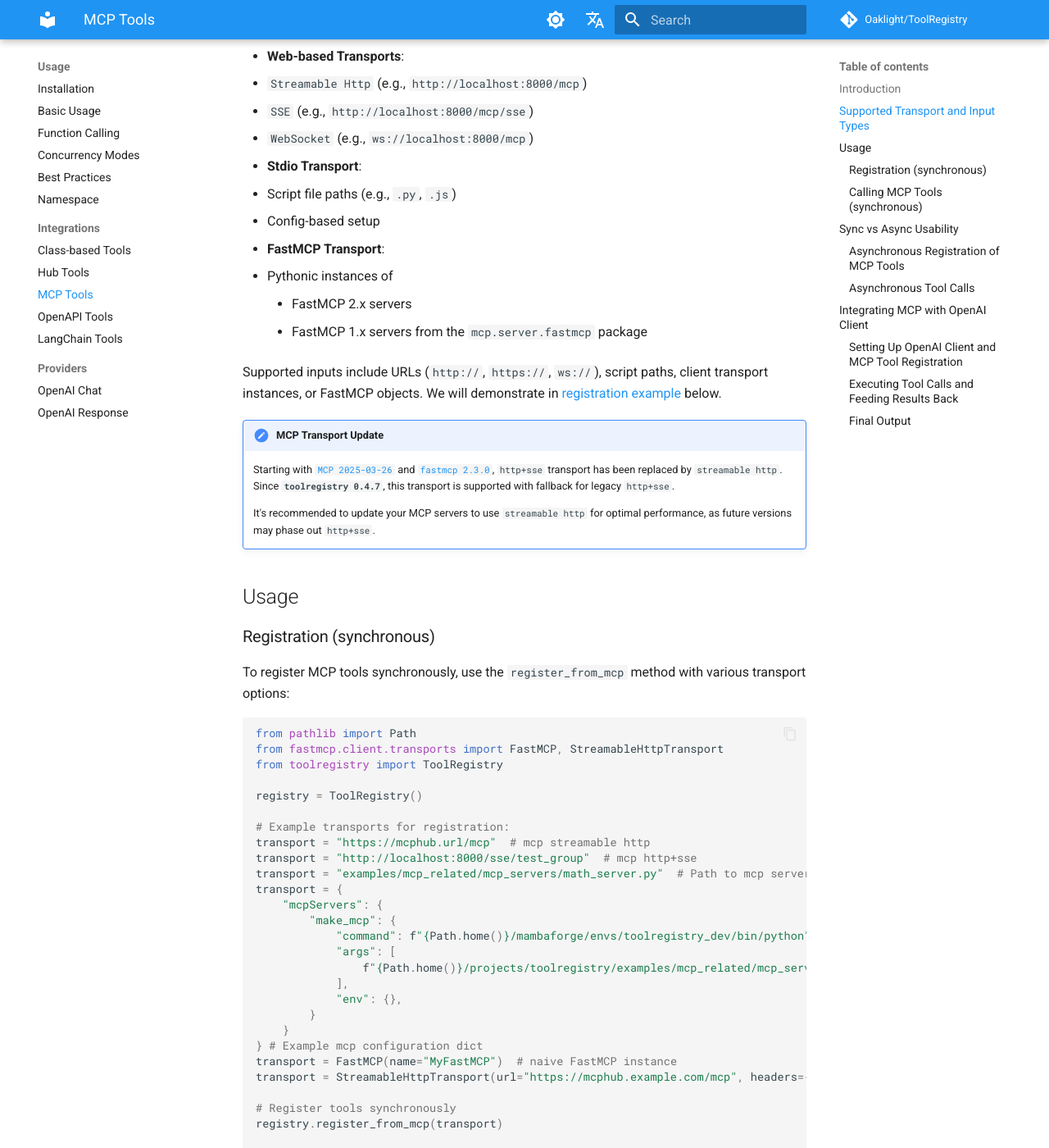
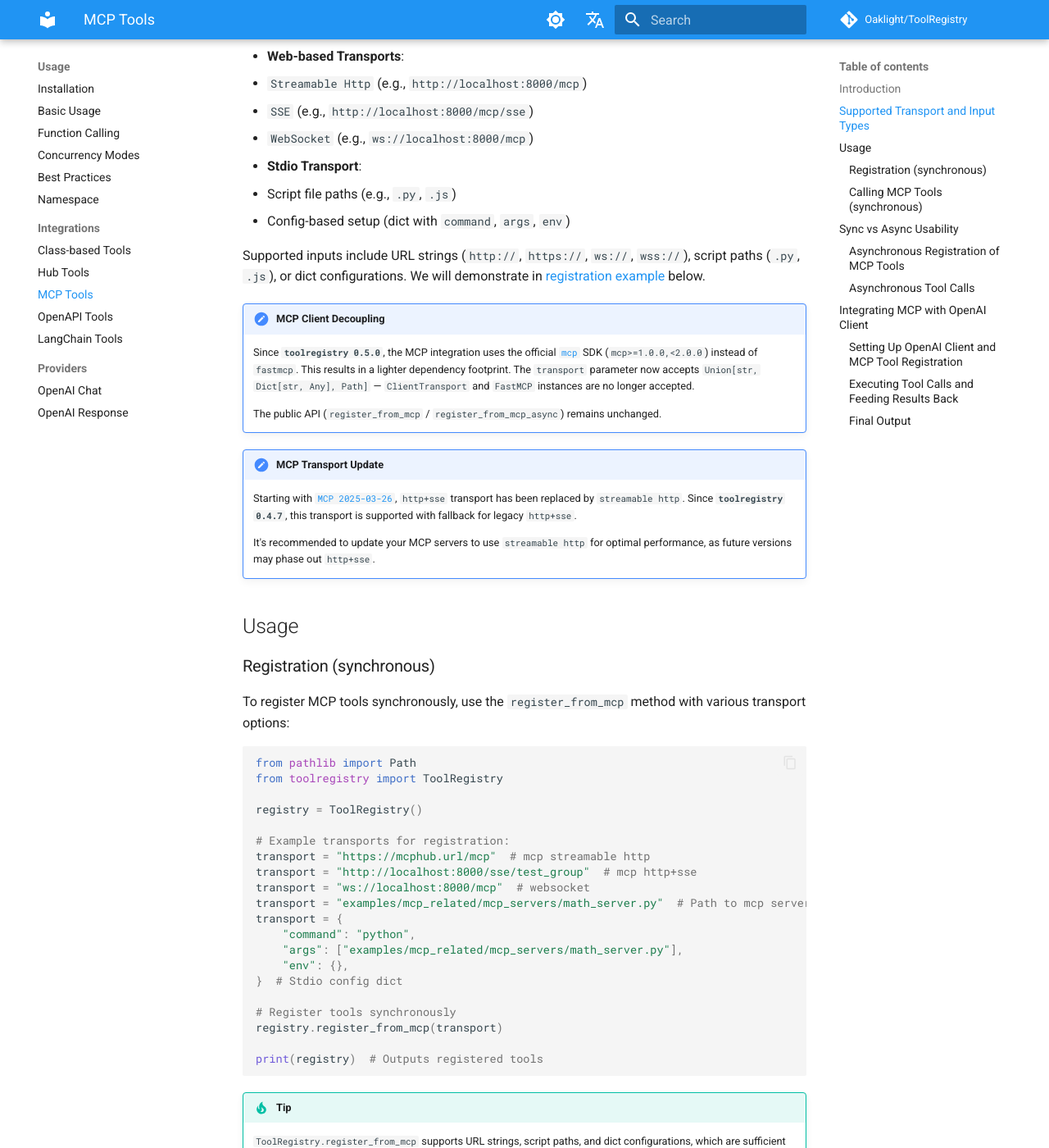
Before and after one commit to Oaklight/ToolRegistry, an MkDocs documentation site: the page built from docs/usage/integrations/mcp.md, in a window 1280 px wide and 1400 px high, scrolled down 556 px. Shown: the whole window at 82% size. Built offline with MkDocs 1.6.1 and Material for MkDocs 9.7.7, drawn with Linux system fonts in a browser that asks for light colours; comment, search, counter and statistics services are not loaded; some of the changed text lies outside the part shown.

Commit message:
docs: update MCP docs for client decoupling (fastmcp -> official mcp SDK)

````diff
--- a/docs/usage/integrations/mcp.md
+++ b/docs/usage/integrations/mcp.md
@@ -17,16 +17,17 @@
   - `WebSocket` (e.g., `ws://localhost:8000/mcp`)
 - **Stdio Transport**:
   - Script file paths (e.g., `.py`, `.js`)
-  - Config-based setup
-- **FastMCP Transport**:
-  - Pythonic instances of
-    - FastMCP 2.x servers
-    - FastMCP 1.x servers from the `mcp.server.fastmcp` package
+  - Config-based setup (dict with `command`, `args`, `env`)
 
-Supported inputs include URLs (`http://`, `https://`, `ws://`), script paths, client transport instances, or FastMCP objects. We will demonstrate in [registration example](#registration-synchronous) below.
+Supported inputs include URL strings (`http://`, `https://`, `ws://`, `wss://`), script paths (`.py`, `.js`), or dict configurations. We will demonstrate in [registration example](#registration-synchronous) below.
+
+!!! note "MCP Client Decoupling"
+    Since **`toolregistry 0.5.0`**, the MCP integration uses the official [`mcp`](https://pypi.org/project/mcp/) SDK (`mcp>=1.0.0,<2.0.0`) instead of `fastmcp`. This results in a lighter dependency footprint. The `transport` parameter now accepts `Union[str, Dict[str, Any], Path]` — `ClientTransport` and `FastMCP` instances are no longer accepted.
+
+    The public API (`register_from_mcp` / `register_from_mcp_async`) remains unchanged.
 
 !!! note "MCP Transport Update"
-    Starting with [`MCP 2025-03-26`](https://modelcontextprotocol.io/specification/2025-03-26/changelog) and [`fastmcp 2.3.0`](https://gofastmcp.com/clients/transports#streamable-http), `http+sse` transport has been replaced by `streamable http`. Since **`toolregistry 0.4.7`**, this transport is supported with fallback for legacy `http+sse`.
+    Starting with [`MCP 2025-03-26`](https://modelcontextprotocol.io/specification/2025-03-26/changelog), `http+sse` transport has been replaced by `streamable http`. Since **`toolregistry 0.4.7`**, this transport is supported with fallback for legacy `http+sse`.
 
     It's recommended to update your MCP servers to use `streamable http` for optimal performance, as future versions may phase out `http+sse`.
 
@@ -37,9 +38,7 @@
 To register MCP tools synchronously, use the `register_from_mcp` method with various transport options:
 
 ```python
-
 from pathlib import Path
-from fastmcp.client.transports import FastMCP, StreamableHttpTransport
 from toolregistry import ToolRegistry
 
 registry = ToolRegistry()
@@ -47,20 +46,13 @@
 # Example transports for registration:
 transport = "https://mcphub.url/mcp"  # mcp streamable http
 transport = "http://localhost:8000/sse/test_group"  # mcp http+sse
+transport = "ws://localhost:8000/mcp"  # websocket
 transport = "examples/mcp_related/mcp_servers/math_server.py"  # Path to mcp server script
 transport = {
-    "mcpServers": {
-        "make_mcp": {
-            "command": f"{Path.home()}/mambaforge/envs/toolregistry_dev/bin/python",
-            "args": [
-                f"{Path.home()}/projects/toolregistry/examples/mcp_related/mcp_servers/math_server.py"
-            ],
-            "env": {},
-        }
-    }
-} # Example mcp configuration dict
-transport = FastMCP(name="MyFastMCP")  # naive FastMCP instance
-transport = StreamableHttpTransport(url="https://mcphub.example.com/mcp", headers={"Authorization": "Bearer token"})  # Transport instance, useful if you have custom headers
+    "command": "python",
+    "args": ["examples/mcp_related/mcp_servers/math_server.py"],
+    "env": {},
+}  # Stdio config dict
 
 # Register tools synchronously
 registry.register_from_mcp(transport)
@@ -69,7 +61,7 @@
 ```
 
 !!! tip
-    `ToolRegistry.register_from_mcp` supports URLs or paths, which are sufficient for most scenarios. For advanced needs, like custom headers, use a transport instance (e.g., `StreamableHttpTransport`) with specific configurations.
+    `ToolRegistry.register_from_mcp` supports URL strings, script paths, and dict configurations, which are sufficient for most scenarios.
 
 !!! tip
     Emerging MCP hub services, commercial or self-hosted, simplify discovering and centralizing MCP servers. They’re ideal for avoiding stdio servers, reducing environment clutter, or enabling MCP host sharing.
@@ -109,11 +101,9 @@
 ```python
 import asyncio
 from toolregistry import ToolRegistry
-from fastmcp.client.transports import FastMCP
 
 registry = ToolRegistry()
 transport = "http://localhost:8000/mcp"  # Example transport URL
-fastmcp_server = FastMCP(name="MyFastMCP")  # FastMCP instance
 
 async def async_register():
     await registry.register_from_mcp_async(transport)
````
Also changed, not shown: docs/api/integrations/mcp.md (+2 -3 lines), docs/api/wrappers/mcp.md (+11 -17 lines), docs/examples/mcp_diverse_transport.md (+20 -23 lines).
